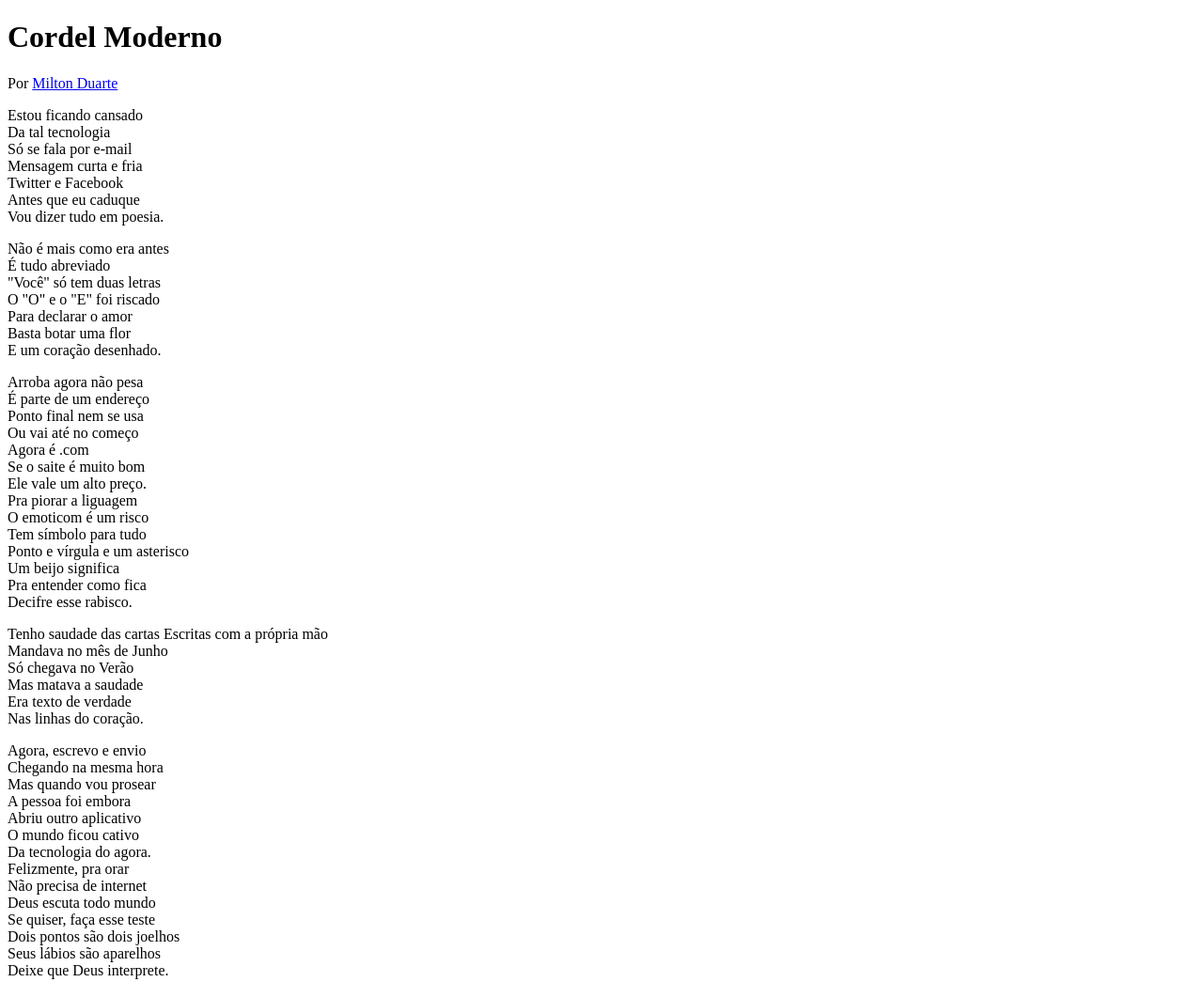
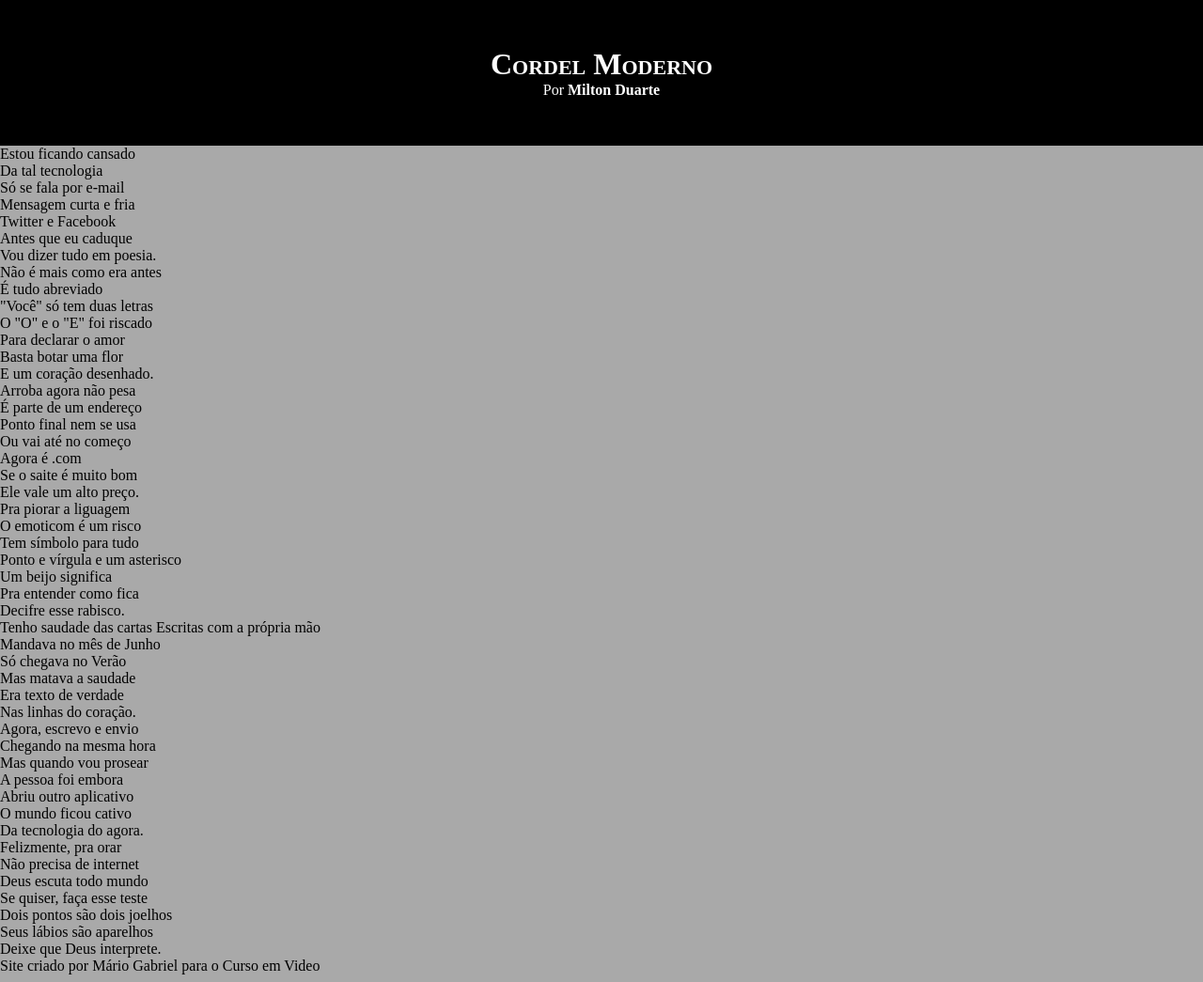
Before and after one commit to mariogdias/html-css, a plain HTML site: page desafios/d012/index.html in a window 1280 px wide. Shown: the top 1045 px of the page at 94% size. Drawn offline with Linux system fonts and the light colour scheme.

Commit message:
alteracoes

```diff
--- a/desafios/d012/estilo/style.css
+++ b/desafios/d012/estilo/style.css
@@ -1 +1,40 @@
 @charset  "UTF-8";
+
+* {
+    margin: 0px;
+    padding: 0px;
+}
+
+html, body{
+    min-height: 100vh;
+    background-color: darkgray;
+
+}
+
+header {
+    background-color: black;
+    color: white;
+    text-align: center;
+}
+
+header > h1{
+    padding-top: 50px;
+    font-variant: small-caps;
+
+}
+
+header > p {
+    padding-bottom: 50px;
+
+}
+
+a{
+    color: white;
+    text-decoration: none;
+    font-weight: bolder;
+}
+
+a > hover {
+    text-decoration: underline;
+
+}
--- a/desafios/d012/index.html
+++ b/desafios/d012/index.html
@@ -13,7 +13,7 @@
         <p>Por <a href="https://www.recantodasletras.com.br/poesias/3186743">Milton Duarte</a></p>
     </header>
 
-    <section>
+    <section class="normal">
         <p>
             Estou ficando cansado <br>
             Da tal tecnologia <br>
@@ -26,7 +26,7 @@
     </section>
 
 
-    <section>
+    <section class="imagem">
         <p>
             Não é mais como era antes <br>
             É tudo abreviado <br>
@@ -39,7 +39,7 @@
     </section>
 
 
-    <section>
+    <section class="normal">
         <p>
             Arroba agora não pesa <br>
             É parte de um endereço <br>
@@ -61,7 +61,7 @@
 
 
 
-    <section>
+    <section class="imagem">
         <p>
             Tenho saudade das cartas
             Escritas com a própria mão <br>
@@ -75,7 +75,7 @@
 
 
 
-    <section>
+    <section class="normal">
         <p>
             Agora, escrevo e envio <br>
             Chegando na mesma hora <br>
```
